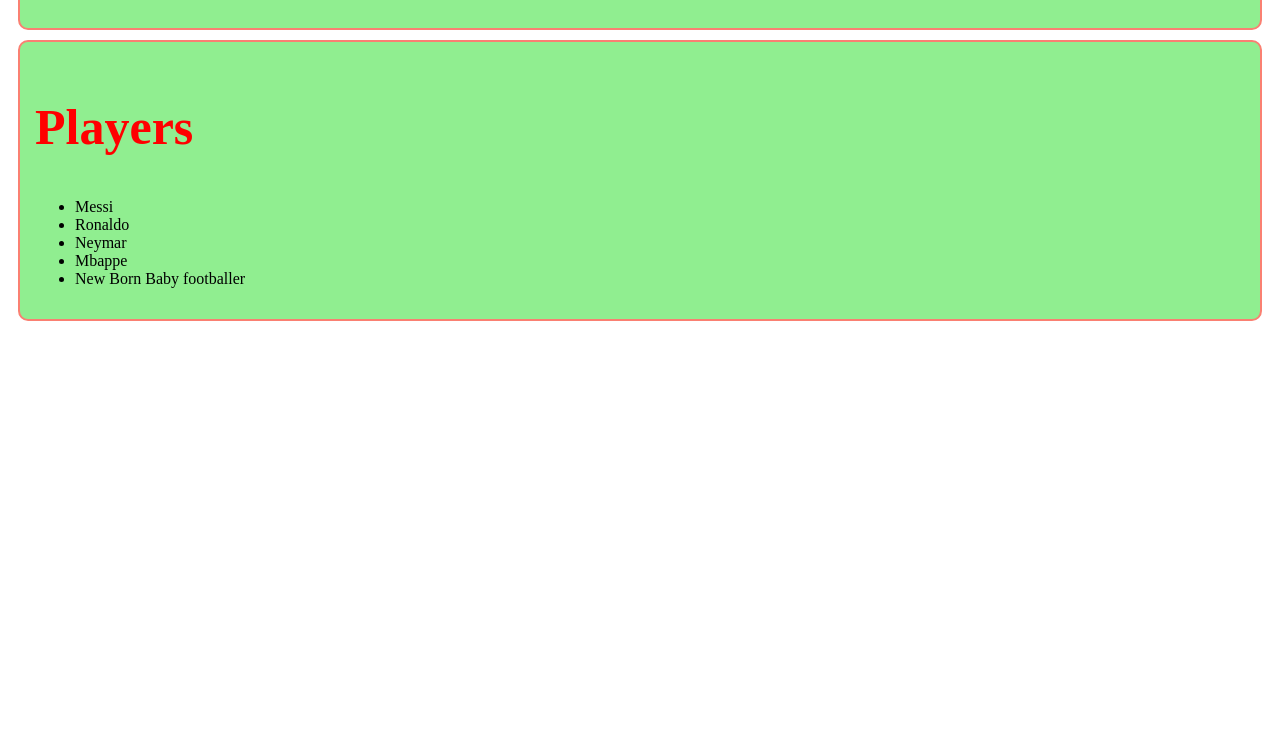
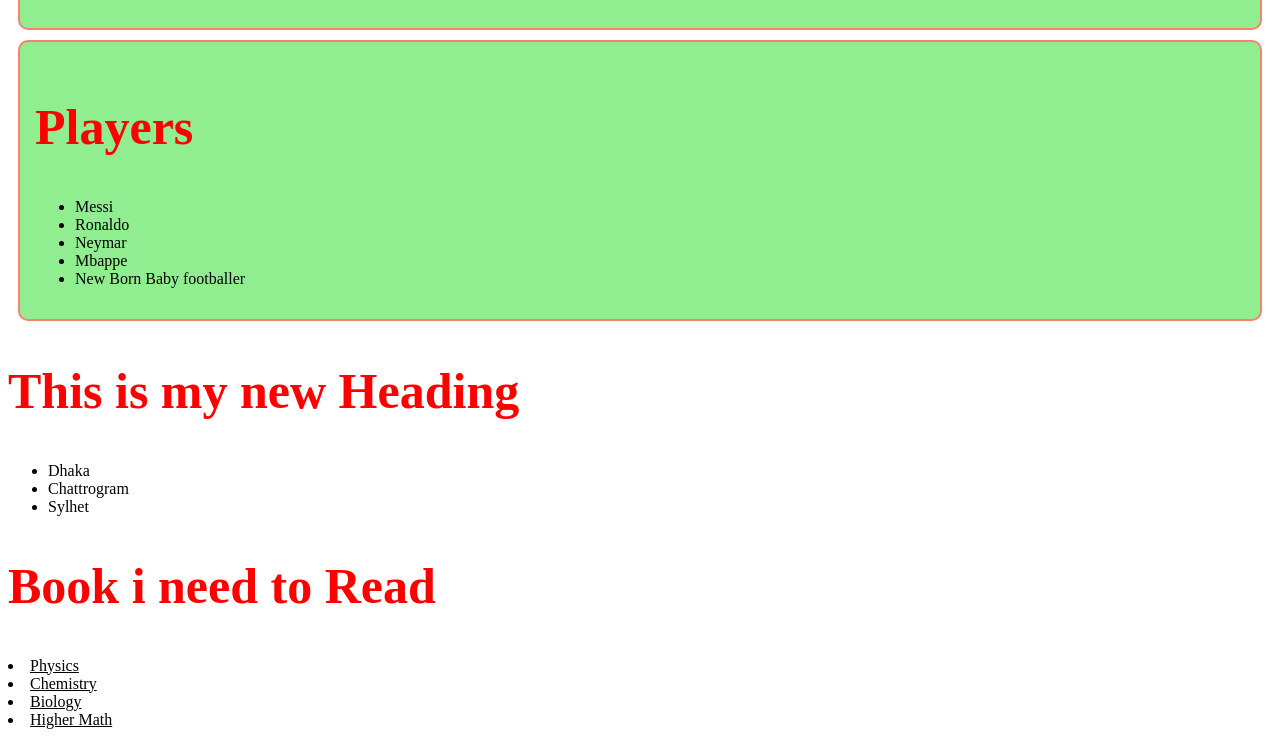
Before and after one commit to iamarifhossain1/document-object-model, a plain HTML site: page index.html in a window 1280 px wide. Shown: the part 1240-1977 px from the top of the page. Before the commit the page ends 1571 px from the top, so only its background shows below. Drawn offline with Linux system fonts and the light colour scheme.

Commit message:
dom practice

```diff
--- a/index.html
+++ b/index.html
@@ -11,7 +11,7 @@
         <header>
             <h1>This is my heading</h1>
         </header>
-        <main>
+        <main id="main-container">
             <section id="old-dhaka" class="song">
                 <p>Lorem ipsum dolor sit, amet <span class="alias">alias</span> consectetur<span class="oli-goli">oli-goli</span> adipisicing elit. Optio, tempora?</p>
                 <h1>Lorem ipsum dolor sit <span class="lorem">some text</span> amet consectetur adipisicing elit. Nulla, repellat!</h1>
@@ -149,5 +149,6 @@
     <script src="js/hello.js"></script>
     <script src="js/cssInJS.js"></script>
     <script src="js/child.js"></script>
+    <script src="js/append.js"></script>
 </body>
 </html>
--- /dev/null
+++ b/js/append.js
@@ -0,0 +1,48 @@
+// 1. Parent Node
+
+const mainContainer = document.getElementById('main-container');
+console.log(mainContainer);
+
+
+// 2. Create Child Node
+
+const placeSection = document.createElement('section');
+// create h1
+
+const h1 = document.createElement('h1');
+
+h1.innerText = 'This is my new Heading'
+placeSection.appendChild(h1);
+const ul = document.createElement('ul');
+const li1 = document.createElement('li')
+const li2 = document.createElement('li');
+const li3 = document.createElement('li');
+li1.innerText = 'Dhaka'
+li2.innerText = 'Chattrogram'
+li3.innerText = 'Sylhet'
+ul.appendChild(li1);
+ul.appendChild(li2)
+ul.appendChild(li3)
+
+placeSection.appendChild(ul);
+
+// 3. append placeSection to mainContainer
+
+mainContainer.append(placeSection)
+
+
+// Easier to create HTML
+
+const bookSection = document.createElement('section');
+
+bookSection.innerHTML = `
+<h1>Book i need to Read</h1>
+<u>
+    <li>Physics</li>
+    <li>Chemistry</li>
+    <li>Biology</li>
+    <li>Higher Math</li>
+</ul>
+`
+
+mainContainer.appendChild(bookSection);
--- /dev/null
+++ b/js/second.js
@@ -0,0 +1,4 @@
+console.log('Second JS');
+
+const section = document.getElementsByClassName('section-item');
+console.log(section);
--- /dev/null
+++ b/js/third.js
@@ -0,0 +1 @@
+console.log('Third JS');
```
Also changed, not shown: js/first.js (added, +9 -0 lines), summary.html (added, +49 -0 lines).
